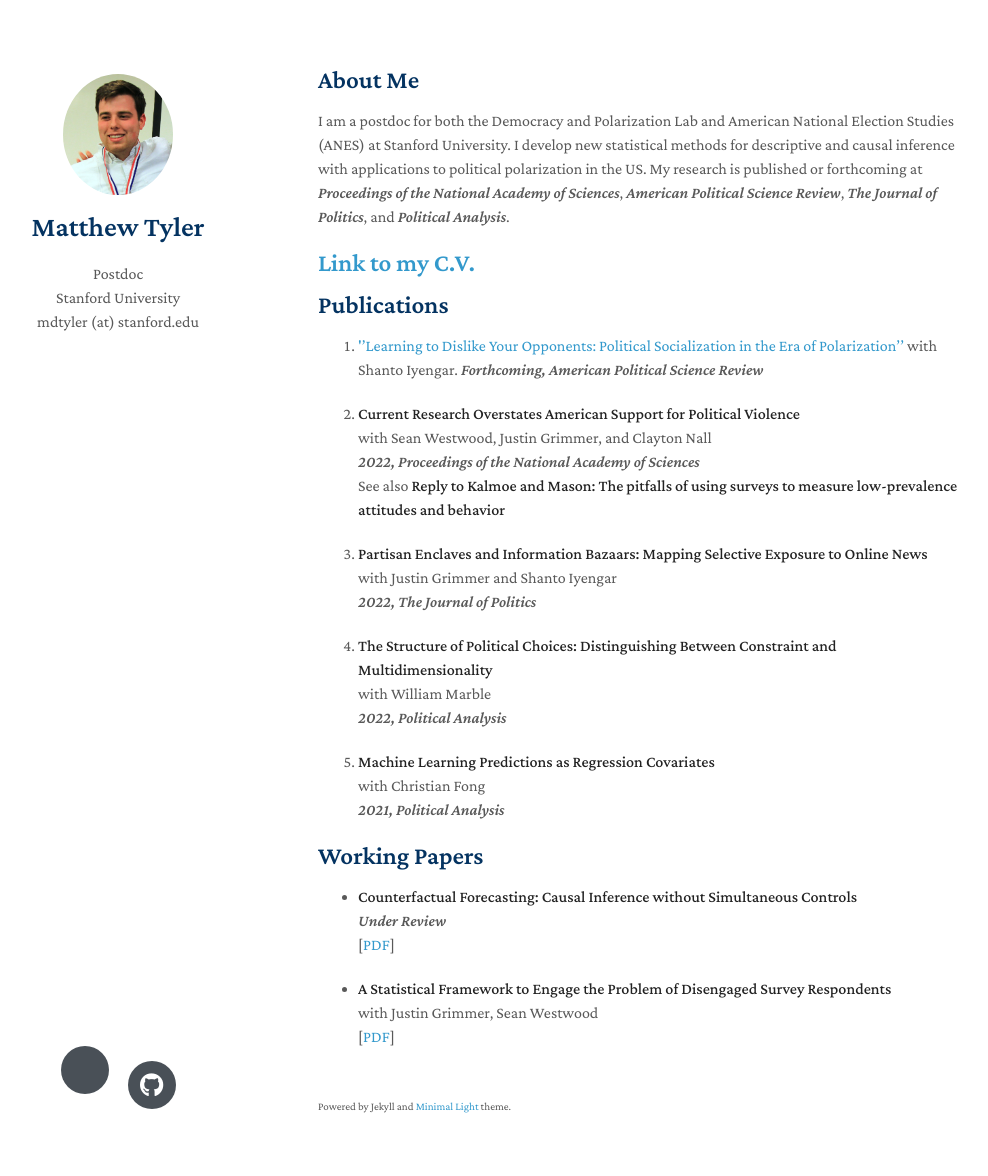
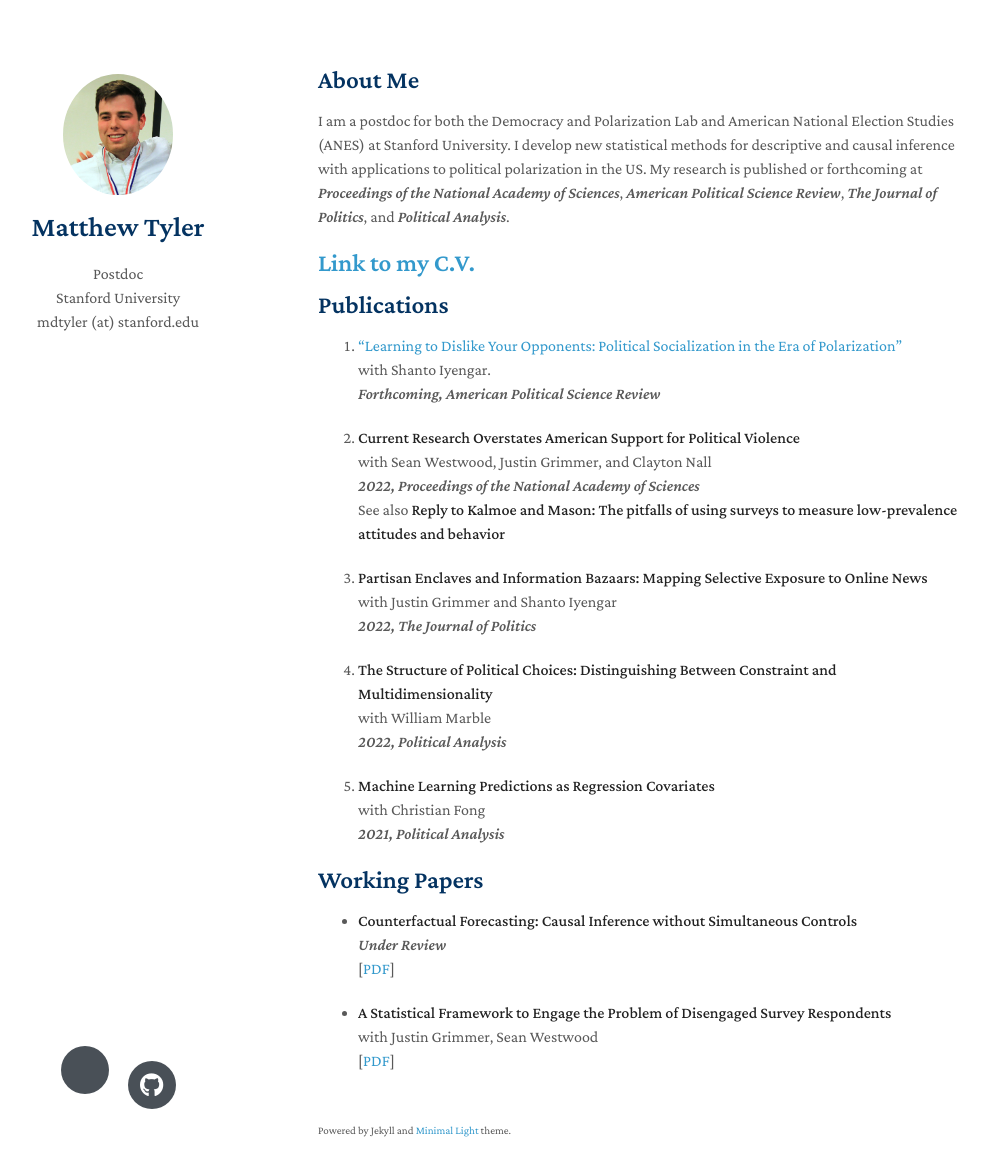
Before and after one commit to matthewtyler/matthewtyler.github.io, a Jekyll site: the page built from index.md, in a window 1280 px wide and 1211 px high. Shown: the top 1176 px of the window, without its empty margins (152-1140 px from the left). Built offline with Jekyll 4.4.1, drawn with Linux system fonts in a browser that asks for light colours; nearby versions of some CDN libraries; a style sheet for code colours, icons or effects is not loaded; our own code applies the rules of GitHub Pages for plain Markdown files.

Commit message:
Update index.md

```diff
--- a/index.md
+++ b/index.md
@@ -11,7 +11,11 @@
 
 ## Publications
 
-5. [''Learning to Dislike Your Opponents: Political Socialization in the Era of Polarization''][5] with Shanto Iyengar. *Forthcoming, American Political Science Review*
+5. ["Learning to Dislike Your Opponents: Political Socialization in the Era of Polarization"][5]
+  <br>
+  with Shanto Iyengar.
+  <br>
+  *Forthcoming, American Political Science Review*
 
 4. [**Current Research Overstates American Support for Political Violence**][10]
   <br>
```
